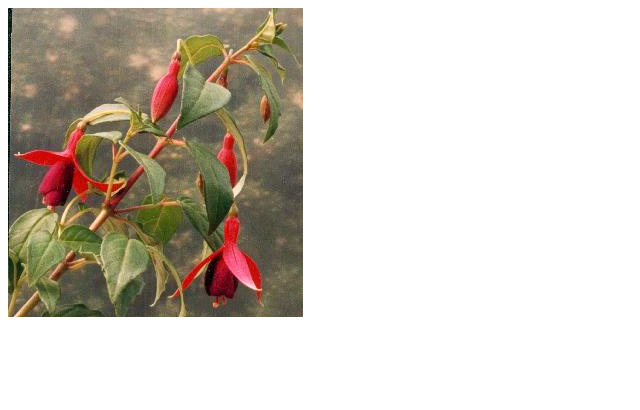
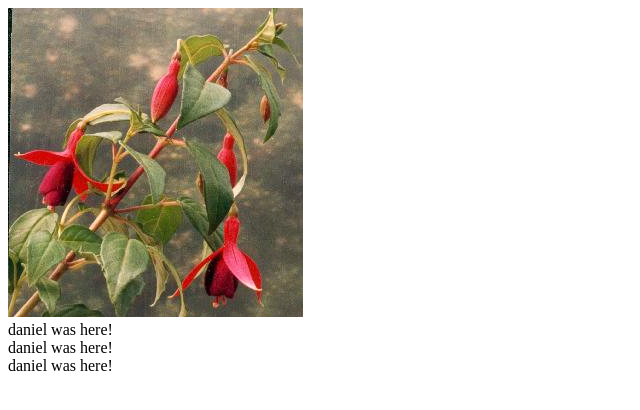
Before and after one commit to OscarEroles/test4, a plain HTML site: page test4/public_html/index.html in a window 1280 px wide. Shown: the whole page, without its empty margins (0-640 px from the left). Drawn offline with Linux system fonts and the light colour scheme.

Commit message:
commit index daniel

```diff
--- a/test4/public_html/index.html
+++ b/test4/public_html/index.html
@@ -19,5 +19,8 @@ img:hover {
 
 <body>
 <img src="flor-2.jpg" width="295" height="309">
+<div>daniel was here!</div>
+<div>daniel was here!</div>
+<div>daniel was here!</div>
 </body>
 </html>
```
